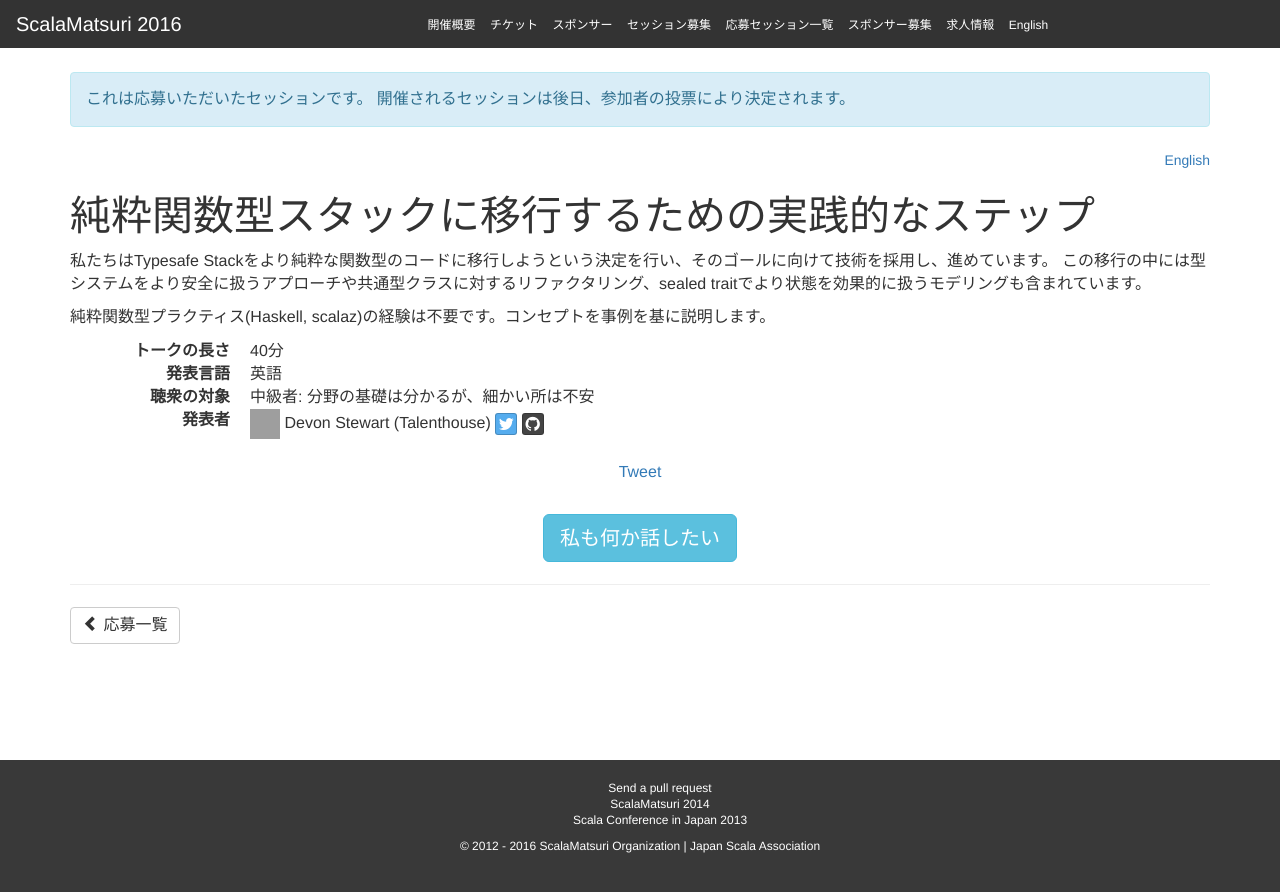
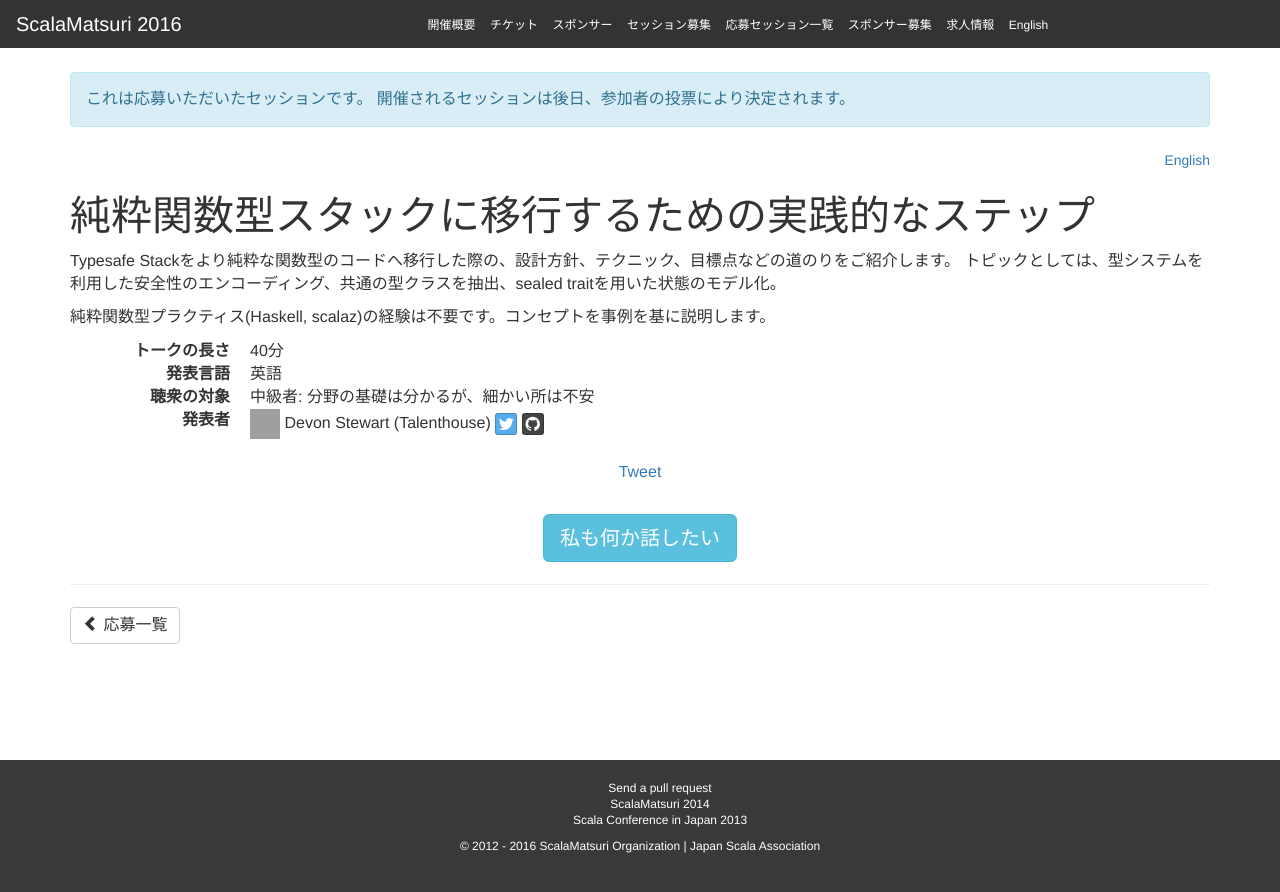
Before and after one commit to scalajp/2016.scalamatsuri.org, a Jekyll site: the page built from _candidates_ja/DevonStewart_1.html, in a window 1280 px wide. Shown: the top 892 px of the page. Built offline with Jekyll 4.4.1, drawn with Linux system fonts in a browser that asks for light colours; nearby versions of some CDN libraries; comment, search, counter and statistics services are not loaded; grey boxes are pictures that could not be loaded.

Commit message:
Apply review

```diff
--- a/_candidates_ja/DevonStewart_1.html
+++ b/_candidates_ja/DevonStewart_1.html
@@ -10,8 +10,8 @@ icon: https://avatars3.githubusercontent.com/u/278900
 organization: Talenthouse
 ---
 <p>
-私たちはTypesafe Stackをより純粋な関数型のコードに移行しようという決定を行い、そのゴールに向けて技術を採用し、進めています。
-この移行の中には型システムをより安全に扱うアプローチや共通型クラスに対するリファクタリング、sealed traitでより状態を効果的に扱うモデリングも含まれています。
+Typesafe Stackをより純粋な関数型のコードへ移行した際の、設計方針、テクニック、目標点などの道のりをご紹介します。
+トピックとしては、型システムを利用した安全性のエンコーディング、共通の型クラスを抽出、sealed traitを用いた状態のモデル化。
 </p>
 <p>
 純粋関数型プラクティス(Haskell, scalaz)の経験は不要です。コンセプトを事例を基に説明します。
```
